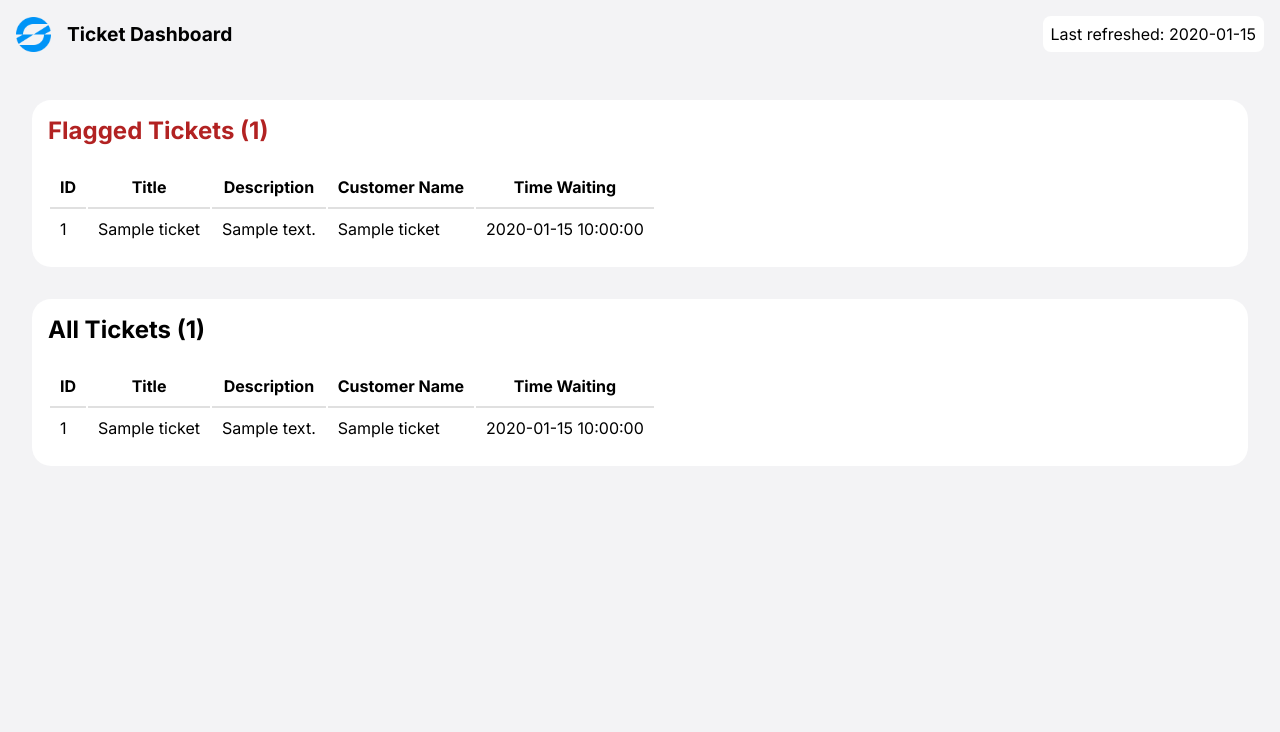
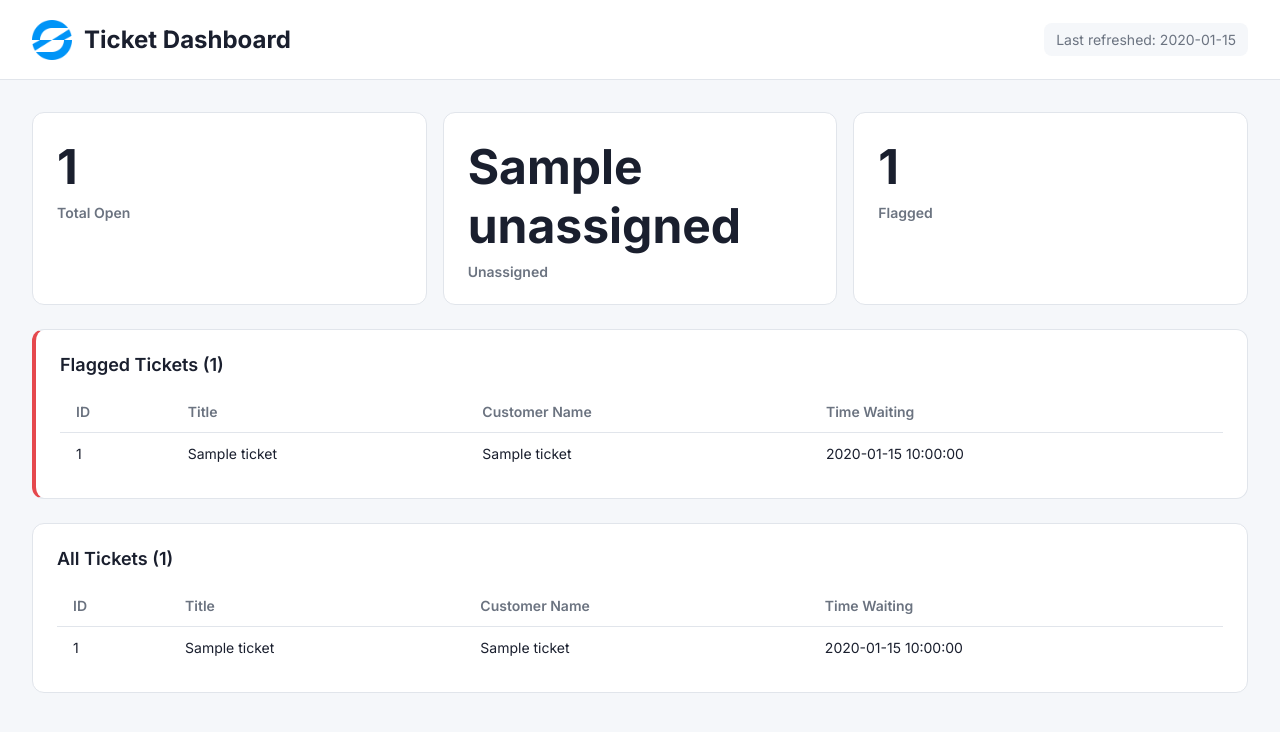
Before and after one commit to lcallow1/support-ticket-dashboard, a Flask app: template templates/index.html in a window 1280 px wide. Shown: the top 732 px of the page. Run offline with Flask 3, Linux system fonts and the light colour scheme; the template is opened without the code that fills it: most values are stand-ins (such as "Sample title", 1, 10 or a date in 2020).

Commit message:
v1: live HaloPSA integration, styled dashboard, summary tiles with real ticket counts

```diff
--- a/app.py
+++ b/app.py
@@ -1,6 +1,6 @@
 from flask import Flask, render_template
 from data import get_tickets
-from logic import filter_tickets
+from logic import filter_tickets, get_summary_stats
 from datetime import datetime
 
 app = Flask(__name__)
@@ -11,11 +11,15 @@ def index():
     tickets = get_tickets()
     flagged_tickets, normal_tickets = filter_tickets(tickets)
     current_time = datetime.now()
+    total_open, unassigned, flagged_count = get_summary_stats(tickets)
     return render_template(
         "index.html",
         normal_tickets=normal_tickets,
         flagged_tickets=flagged_tickets,
         last_refreshed=current_time,
+        total_open=total_open,
+        unassigned=unassigned,
+        flagged_count=flagged_count,
     )
 
 
--- a/static/style.css
+++ b/static/style.css
@@ -1,99 +1,193 @@
+/* ============================
+   1. Tokens
+   ============================ */
 :root {
-  --primary-color: #004c6d;
-  --warning-color: firebrick;
-  --text-color: black;
-  --border-color: black;
-  --nav-color: #f4f4f4;
+  --color-bg: #f5f7fa;
+  --color-surface: #ffffff;
+  --color-border: #e1e5eb;
+  --color-text: #1a1f2e;
+  --color-text-muted: #6b7380;
+  --color-critical: #e5484d;
+  --color-warning: #f76b15;
+  --color-success: #46a758;
+
+  --space-1: 4px;
+  --space-2: 8px;
+  --space-3: 12px;
+  --space-4: 16px;
+  --space-6: 24px;
+  --space-8: 32px;
+
+  --radius-md: 8px;
+  --radius-lg: 12px;
+}
+
+/* ============================
+   2. Base / reset
+   ============================ */
+*,
+*::before,
+*::after {
+  box-sizing: border-box;
 }
 
 body {
-  font-family: "Inter", sans-serif;
   margin: 0;
-  background-color: #f3f3f5;
+  font-family:
+    "Inter",
+    -apple-system,
+    sans-serif;
+  background: var(--color-bg);
+  color: var(--color-text);
 }
 
+h1,
+h2,
+p {
+  margin: 0;
+}
+
+/* ============================
+   3. Layout
+   ============================ */
 .navbar {
   display: flex;
+  align-items: center;
   justify-content: space-between;
-  align-items: center;
-  padding: 1rem;
+  height: 80px;
+  padding: 0 var(--space-8);
+  background: var(--color-surface);
+  border-bottom: 1px solid var(--color-border);
 }
 
 .navbar-brand {
-  gap: 1rem;
   display: flex;
   align-items: center;
+  gap: var(--space-3);
+}
+
+.navbar-brand img {
+  height: 40px;
 }
 
 .navbar-brand span {
-  font-weight: 800;
-  font-size: 1.2rem;
-}
-
-.navbar img {
-  height: 35px;
+  font-size: 1.5rem;
+  font-weight: 700;
 }
 
 .refresh-badge {
-  background-color: white;
-  border-radius: 8px;
-  padding: 0.5rem;
+  padding: var(--space-2) var(--space-3);
+  background: var(--color-bg);
+  border-radius: var(--radius-md);
+  font-size: 0.875rem;
+  color: var(--color-text-muted);
 }
 
 .container {
-  margin: 2rem;
+  display: flex;
+  flex-direction: column;
+  gap: var(--space-6);
+  padding: var(--space-8);
+}
+
+/* ============================
+   4. Components — tiles
+   ============================ */
+.summary-tiles {
+  display: grid;
+  grid-template-columns: repeat(3, 1fr);
+  gap: var(--space-4);
+}
+
+.tile {
+  padding: var(--space-6);
+  background: var(--color-surface);
+  border: 1px solid var(--color-border);
+  border-radius: var(--radius-lg);
+}
+
+.tile h1 {
+  font-size: 3rem;
+  font-weight: 700;
+  margin-bottom: var(--space-2);
+}
+
+.tile p {
+  font-size: 0.875rem;
+  font-weight: 600;
+  color: var(--color-text-muted);
+}
+
+/* ============================
+   5. Components — panels
+   ============================ */
+.flagged-container,
+.all-tickets-container {
+  padding: var(--space-6);
+  background: var(--color-surface);
+  border: 1px solid var(--color-border);
+  border-radius: var(--radius-lg);
 }
 
 .flagged-container {
-  background-color: white;
-  border-radius: 1.2rem;
-  padding: 1rem;
-  display: flex;
-  flex-direction: column;
-  margin-bottom: 2rem;
+  border-left: 4px solid var(--color-critical);
 }
 
-.flagged-container h2 {
-  margin-top: 0;
+.flagged-container h2,
+.all-tickets-container h2 {
+  font-size: 1.125rem;
+  font-weight: 600;
+  margin-bottom: var(--space-4);
 }
 
-.all-tickets-container {
-  background-color: white;
-  border-radius: 1.2rem;
-  padding: 1rem;
-  display: flex;
-  flex-direction: column;
+/* ============================
+   6. Components — tables
+   ============================ */
+.table-scroll {
+  max-height: 400px;
+  overflow-y: auto;
+  border-radius: var(--radius-md);
 }
 
-.all-tickets-container h2 {
-  margin-top: 0;
+.ticket-table {
+  width: 100%;
+  border-collapse: collapse;
+  font-size: 0.875rem;
 }
 
-h1 {
-  color: var(--primary-color);
+.ticket-table thead {
+  position: sticky;
+  top: 0;
+  background: var(--color-surface);
 }
 
-.flagged-text {
-  color: var(--warning-color);
+.ticket-table th {
+  padding: var(--space-3) var(--space-4);
+  text-align: left;
+  font-weight: 600;
+  color: var(--color-text-muted);
+  border-bottom: 1px solid var(--color-border);
 }
 
-td {
-  padding: 10px;
+.ticket-table td {
+  padding: var(--space-3) var(--space-4);
+  border-bottom: 1px solid var(--color-border);
 }
 
-th {
-  padding: 10px;
+.ticket-table tbody tr:last-child td {
+  border-bottom: none;
 }
 
-thead th {
-  position: sticky;
-  top: 0;
-  background-color: white;
-  box-shadow: 0 2px 0 #e0e0e0;
+.ticket-table tbody tr:hover {
+  background: var(--color-bg);
 }
 
-.table-scroll {
-  overflow-y: auto;
-  max-height: 400px;
-  width: 100%;
+/* ============================
+   7. States
+   ============================ */
+.empty-state {
+  padding: var(--space-8);
+  text-align: center;
+  font-size: 1rem;
+  color: var(--color-success);
 }
--- a/templates/index.html
+++ b/templates/index.html
@@ -28,19 +28,34 @@
         >Last refreshed: {{ last_refreshed.strftime('%H:%M') }}</span
       >
     </nav>
+
     <div class="container">
+      <div class="summary-tiles">
+        <div class="tile">
+          <h1>{{ total_open }}</h1>
+          <p>Total Open</p>
+        </div>
+        <div class="tile">
+          <h1>{{ unassigned }}</h1>
+          <p>Unassigned</p>
+        </div>
+        <div class="tile">
+          <h1>{{ flagged_count }}</h1>
+          <p>Flagged</p>
+        </div>
+      </div>
+
       <div class="flagged-container">
         <h2 class="flagged-text">
           Flagged Tickets ({{ flagged_tickets|length }})
         </h2>
         {% if flagged_tickets %}
         <div class="table-scroll">
-          <table class="flagged-table">
+          <table class="ticket-table flagged">
             <thead>
               <tr>
                 <th>ID</th>
                 <th>Title</th>
-                <th>Description</th>
                 <th>Customer Name</th>
                 <th>Time Waiting</th>
               </tr>
@@ -48,30 +63,29 @@
             <tbody>
               {% for ticket in flagged_tickets %}
               <tr>
-                <td>{{ticket.id}}</td>
-                <td>{{ticket.title}}</td>
-                <td>{{ticket.description}}</td>
-                <td>{{ticket.customer_name}}</td>
-                <td>{{ticket.time_waiting}}</td>
+                <td>{{ ticket.id }}</td>
+                <td>{{ ticket.title }}</td>
+                <td>{{ ticket.customer_name }}</td>
+                <td>{{ ticket.time_waiting }}</td>
               </tr>
               {% endfor %}
             </tbody>
           </table>
         </div>
         {% else %}
-        <p style="color: green; font-size: 1.2rem">✅ All tickets assigned</p>
+        <p class="empty-state">✅ All tickets assigned</p>
         {% endif %}
       </div>
 
       <div class="all-tickets-container">
         <h2>All Tickets ({{ normal_tickets|length }})</h2>
+        {% if normal_tickets %}
         <div class="table-scroll">
-          <table>
+          <table class="ticket-table">
             <thead>
               <tr>
                 <th>ID</th>
                 <th>Title</th>
-                <th>Description</th>
                 <th>Customer Name</th>
                 <th>Time Waiting</th>
               </tr>
@@ -79,16 +93,18 @@
             <tbody>
               {% for ticket in normal_tickets %}
               <tr>
-                <td>{{ticket.id}}</td>
-                <td>{{ticket.title}}</td>
-                <td>{{ticket.description}}</td>
-                <td>{{ticket.customer_name}}</td>
-                <td>{{ticket.time_waiting}}</td>
+                <td>{{ ticket.id }}</td>
+                <td>{{ ticket.title }}</td>
+                <td>{{ ticket.customer_name }}</td>
+                <td>{{ ticket.time_waiting }}</td>
               </tr>
               {% endfor %}
             </tbody>
           </table>
         </div>
+        {% else %}
+        <p class="empty-state">No open tickets</p>
+        {% endif %}
       </div>
     </div>
   </body>
```
Also changed, not shown: data.py (+51 -147 lines), logic.py (+13 -5 lines), requirements.txt (added, +15 -0 lines), 1 other file.
